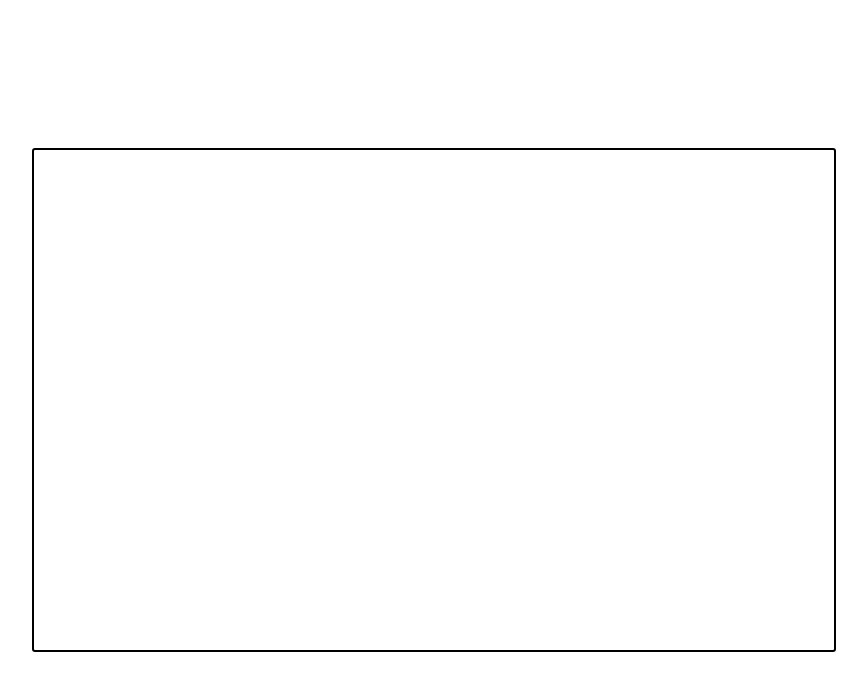
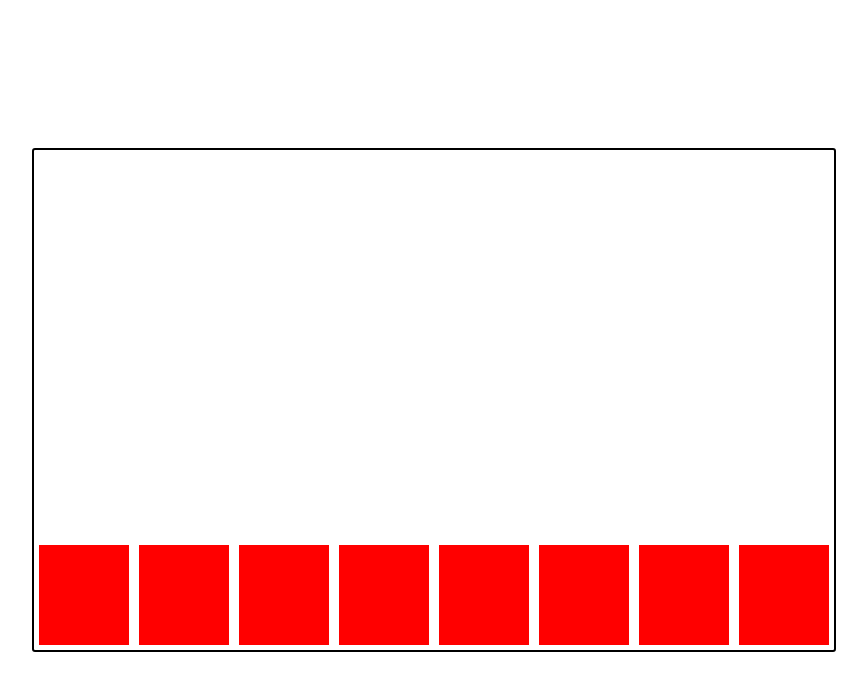
Before and after one commit to ScottGrun/bar-chart-project, a website: page index.html in a window 1280 px wide. Shown: the whole page, without its empty margins (206-1073 px from the left). Drawn offline with Linux system fonts and the light colour scheme.

Commit message:
Added function to add bars with equal spacing and width

```diff
--- a/chart.js
+++ b/chart.js
@@ -8,19 +8,34 @@ const drawBarChart = function (data, options, element) {
   let chartBody = document.getElementById(element);
   setSize("#chart", options.width, options.height);
   setBackgroundColor("#chart", options.backgroundColor);
+  renderBars(data, chartBody);
 };
 
 const setSize = function (element, width, height) {
-  document.querySelector(element).style.width = (width.toString() + "px");
-  document.querySelector(element).style.height = (height.toString() + "px");
+  document.querySelector(element).style.width = width.toString() + "px";
+  document.querySelector(element).style.height = height.toString() + "px";
 };
 
-const renderBar = function(){
+const renderBars = function (data, element) {
+  for (let i = 0; i < data.length; i++) {
+    let bar = document.createElement("div");
+    let barWidth = options.width / data.length;
+    let gapBetweenBars = barWidth * 0.05;
 
-}
+    barWidth = barWidth - gapBetweenBars;
+    bar.style.width = barWidth.toString() + "px";
+    //this is temporary make this dynamic
+    bar.style.height = "100px";
+    bar.style.margin = gapBetweenBars.toString() + "px";
+    bar.style.backgroundColor = "red";
+    document.getElementById("chart").appendChild(bar);
+  }
+};
 
-const setBackgroundColor = function(element, color){
+const setBackgroundColor = function (element, color) {
   document.querySelector(element).style.backgroundColor = color;
-}
+};
 
-drawBarChart([1, 2, 3, 4, 5], options, "#chart");
+drawBarChart([1, 2, 3, 4, 5, 5, 1, 2], options, "#chart");
+
+//test zone
--- a/style.css
+++ b/style.css
@@ -1,15 +1,17 @@
-body{
+body {
   margin: 0;
   padding: 0;
   width: 100%;
   height: 100vh;
   display: flex;
   justify-content: center;
-  align-items:  center;
+  align-items: center;
 }
 
-#chart{
+#chart {
   display: block;
   border: solid 2px black;
   border-radius: 3px;
+  display: flex;
+  align-items: flex-end;
 }
```
